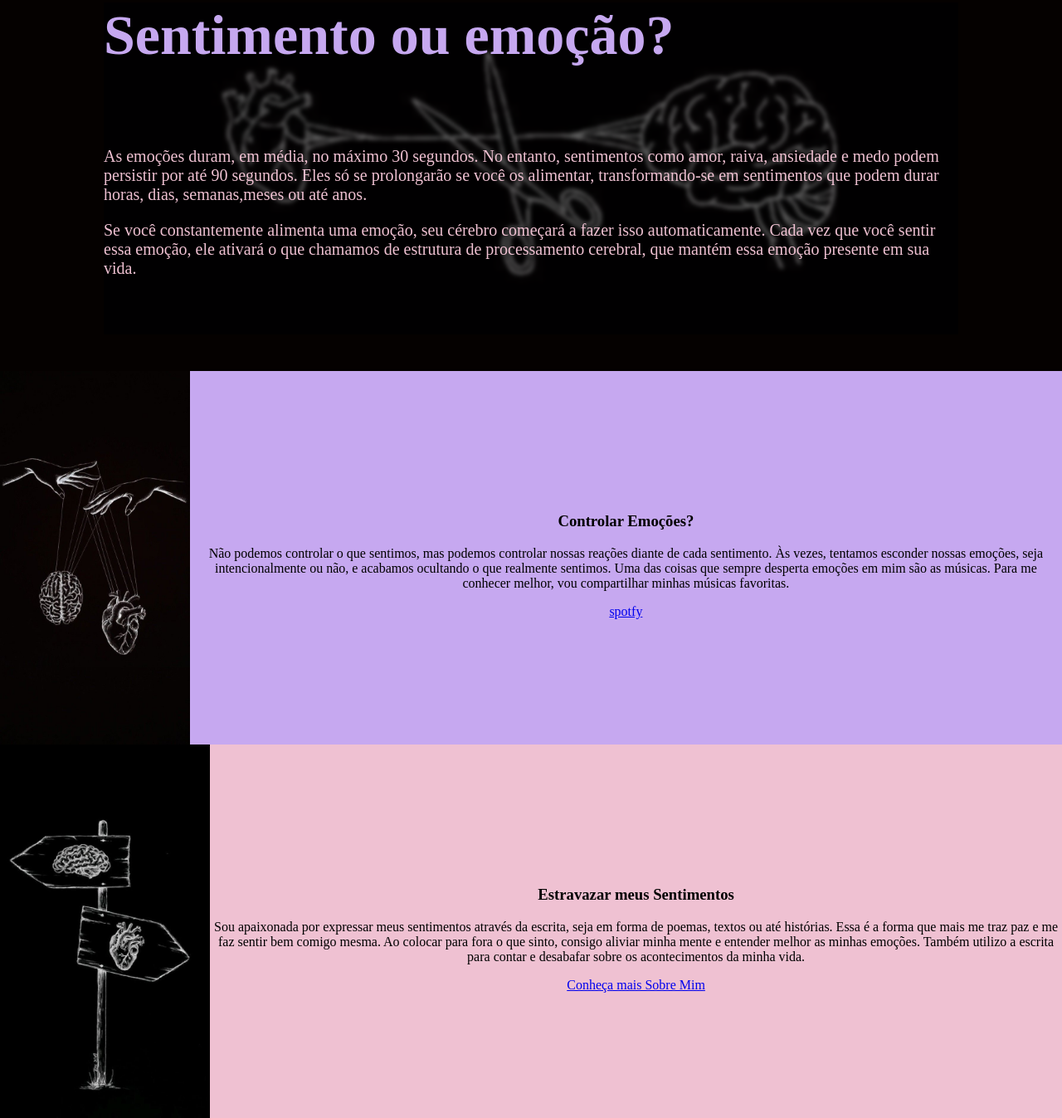
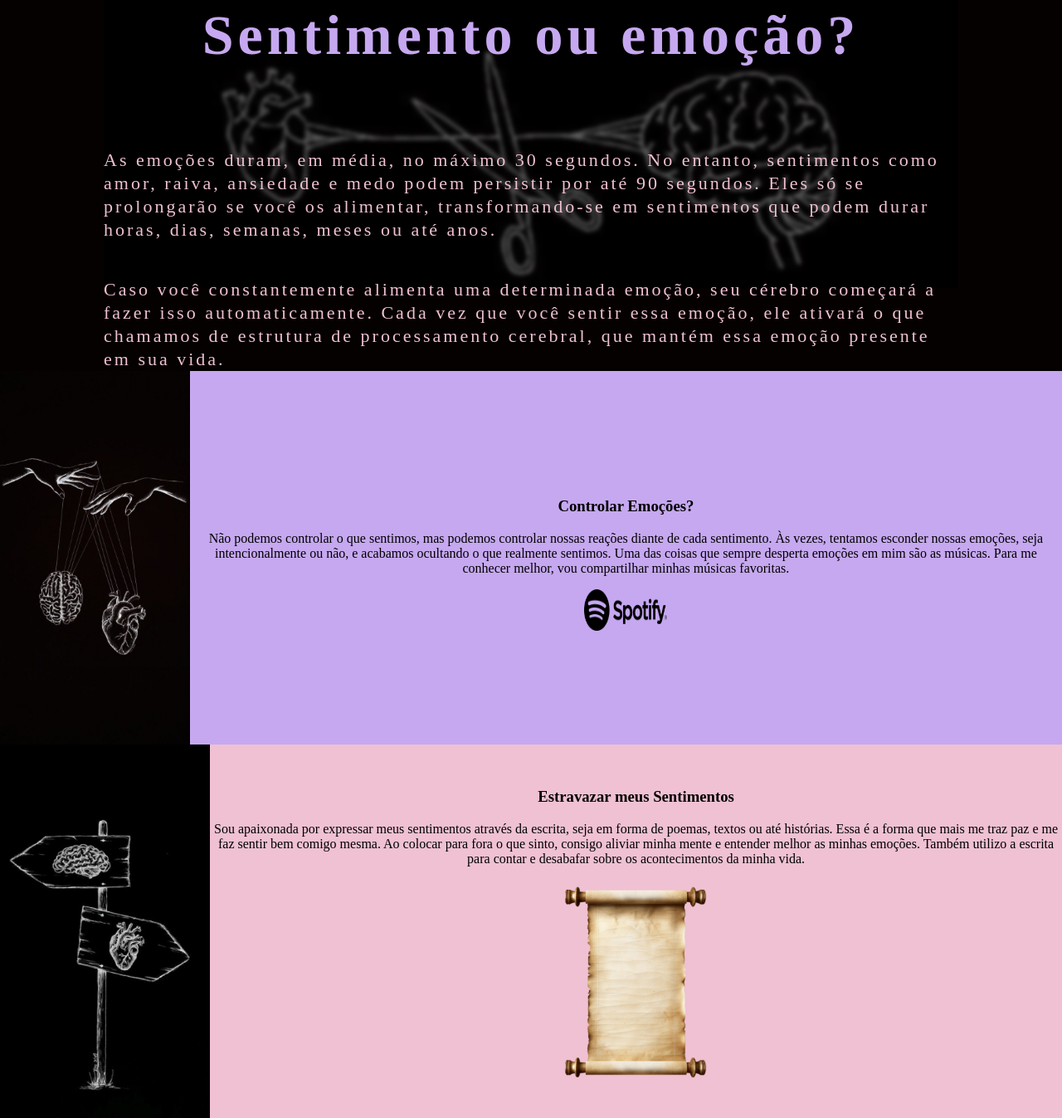
Before and after one commit to isabella-viana/Projeto-Individual, a plain HTML site: page codigo/index.html in a window 1280 px wide. Shown: the part 121-1468 px from the top of the page at 83% size. Drawn offline with Linux system fonts and the light colour scheme; a web font is replaced by a local one.

```diff
--- a/codigo/index.html
+++ b/codigo/index.html
@@ -34,9 +34,9 @@
                             <h2>Sentimento ou emoção?</h2><br>
                             <p>As emoções duram, em média, no máximo 30 segundos. No entanto, sentimentos como amor, raiva,
                                  ansiedade e medo podem persistir por até 90 segundos. Eles só se prolongarão se você os alimentar,
-                                 transformando-se em sentimentos que podem durar horas, dias, semanas,meses ou até anos.
+                                 transformando-se em sentimentos que podem durar horas, dias, semanas, meses ou até anos.
                             </p>
-                            <p> Se você constantemente alimenta uma emoção, seu cérebro começará a fazer isso automaticamente.
+                            <p> Caso você constantemente alimenta uma determinada emoção, seu cérebro começará a fazer isso automaticamente.
                                  Cada vez que você sentir essa emoção, ele ativará o que chamamos de estrutura de
                                   processamento cerebral, que mantém essa emoção presente em sua vida.
                             </p>
@@ -59,7 +59,9 @@
                             Uma das coisas que sempre desperta emoções em mim são as músicas.
                             Para me conhecer melhor, vou compartilhar minhas músicas favoritas.
                         </p>
-                            <a href="simulador_financeiro.html" class="btn">spotfy</a>
+                        <a href="https://www.exemplo.com">
+                            <img src="icone/spotify.png" alt="spotify" class="img-spotify">
+                        </a>
                     </div>
                 </div>
                 <div class="sentimento">
@@ -72,7 +74,9 @@
                              e entender melhor as minhas emoções. Também utilizo a escrita para contar
                               e desabafar sobre os acontecimentos da minha vida.
                         </p>
-                        <a href="sentimentos.html" class="btn">Conheça mais Sobre Mim</a>
+                        <a href="sentimentos.html">
+                            <img src="icone/pergamino.png" alt="spotify" class="img-pegamino">
+                        </a>
                     </div>
                 </div>
             </div>
--- a/codigo/styles/index.css
+++ b/codigo/styles/index.css
@@ -17,6 +17,8 @@
     justify-content: flex-start;
     align-items: center;
     box-sizing: border-box;
+    display: flex;
+    flex-direction: column;
 
 }
 
@@ -25,6 +27,7 @@
     font-size: 68px;
     transition: 0.3s, ease-in-out;
     transition-property: color;
+    letter-spacing: 5px;
 
 }
 .banner .text h2:hover {
@@ -35,7 +38,10 @@
 
 .banner .text p{
     color: rgb(239, 193, 210);
-    font-size: 20px;
+    font-size: 22px;;
+    line-height: 28px;
+    padding-bottom: px;
+    letter-spacing: 3px;
 }
 
 
@@ -78,3 +84,15 @@
     width: 500px;
     margin: 0;
 }
+.img-spotify{
+    height: 50px;
+    width: 100px;
+    margin: 0;
+}
+
+.img-pegamino{
+    height: 250px;
+    width: 230px;
+    margin: 0;
+
+}
```
Also changed, not shown: codigo/icone/pergamino.png (added), codigo/icone/spotify.png (added).
